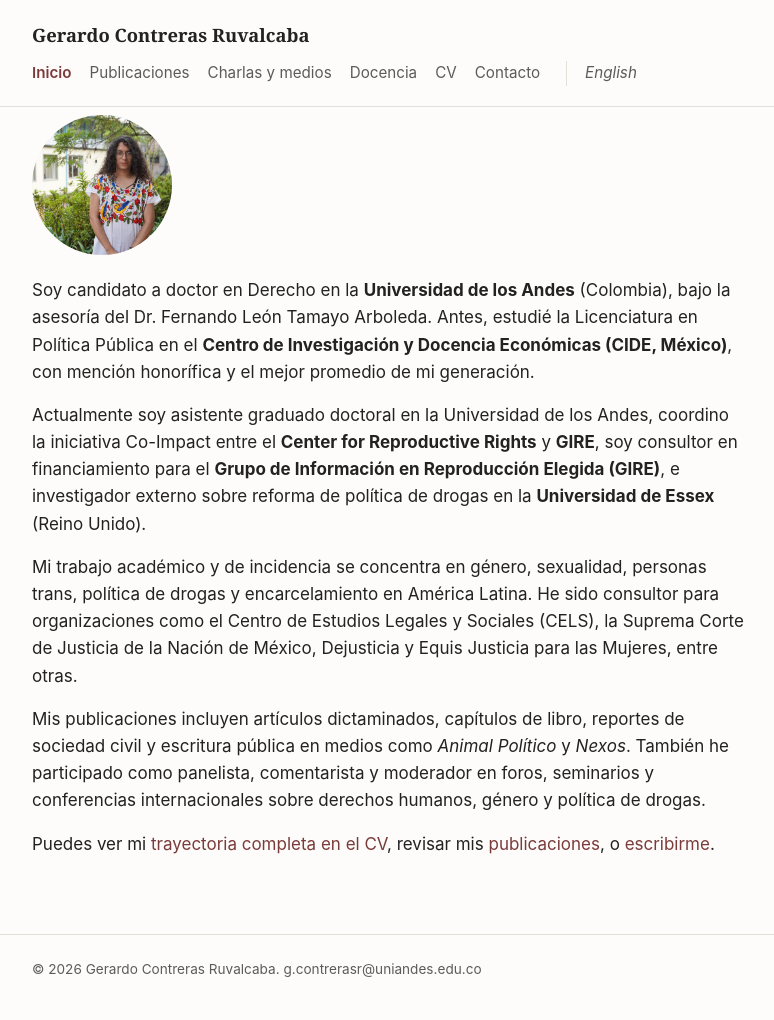
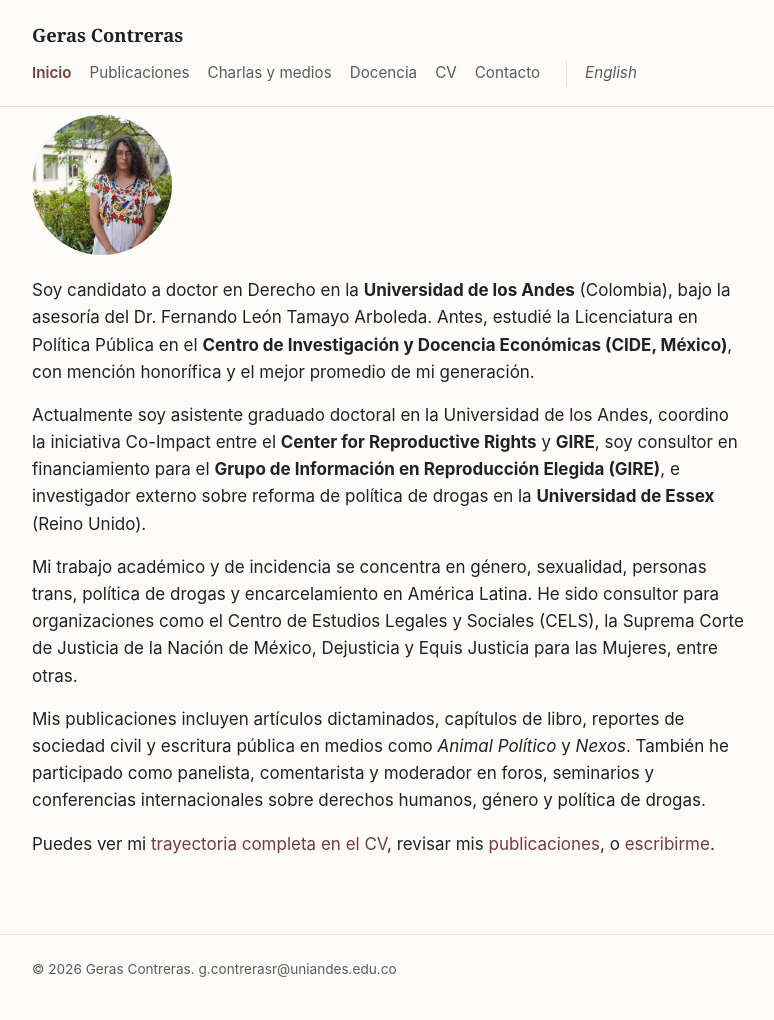
Before and after one commit to geras-cr/geras-cr.github.io, a Jekyll site: the page built from index.md, in a window 1280 px wide. Shown: the whole page, without its empty margins (252-1026 px from the left). Built offline with Jekyll 4.4.1, drawn with Linux system fonts in a browser that asks for light colours; part of the change alters nothing that is shown.

Commit message:
Update _config.yml

```diff
--- a/_config.yml
+++ b/_config.yml
@@ -2,10 +2,10 @@
 # Site configuration
 #
 
-name: Gerardo Contreras Ruvalcaba
+name: Geras Contreras
 description:
-  es: "Doctorando en Derecho | Género, sexualidad y política de drogas"
-  en: "PhD candidate in Law | Gender, sexuality and drug policy"
+  es: "Doctorando en Derecho | Feminismo, cárceles y justicia"
+  en: "PhD candidate in Law | Feminism, prisons and justice"
 
 url: "https://geras-cr.github.io"
 baseurl: ""
```
